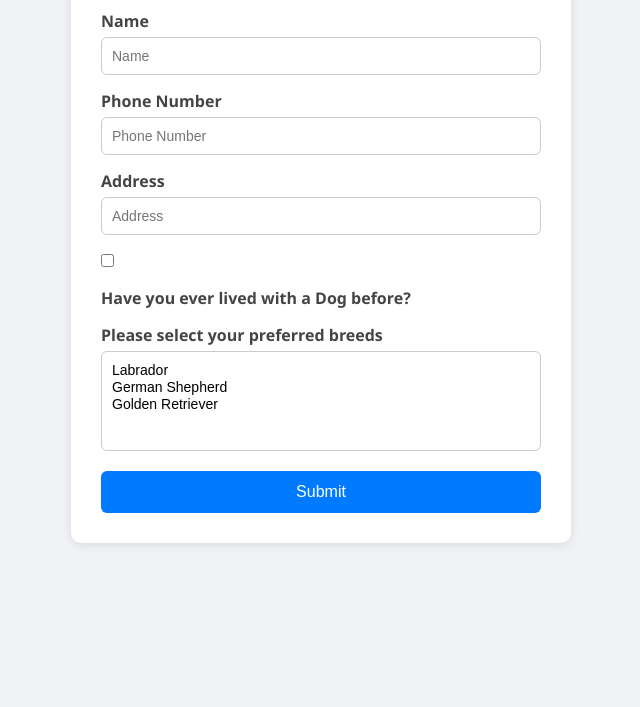
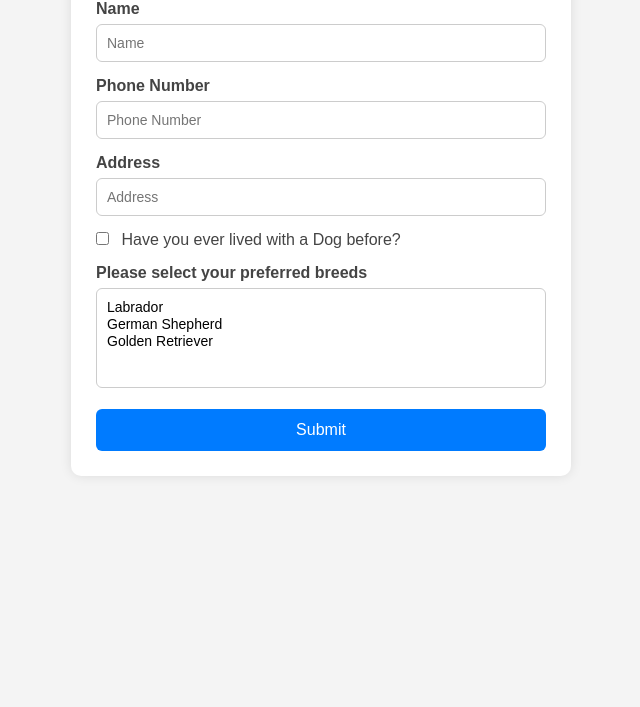
Before and after one commit to acciojob/dog-adoption-application-prabhu26k, a website: page main.html in a window 1280 px wide. Shown: the part 93-800 px from the top of the page, without its empty margins (319-959 px from the left). Drawn offline with Linux system fonts and the light colour scheme.

Commit message:
created a submission

```diff
--- a/main.html
+++ b/main.html
@@ -12,6 +12,7 @@
     <h2>Dog Adoption Application</h2>
 
     <form id="dogAdoptionForm">
+
       <!-- Name -->
       <label for="name">Name</label>
       <input type="text" id="name" name="name" placeholder="Name" required>
@@ -24,22 +25,24 @@
       <label for="address">Address</label>
       <input type="text" id="address" name="address" placeholder="Address" required>
 
-      <!-- Lived with dog checkbox -->
+      <!-- Checkbox -->
       <div class="checkbox-group">
-        <input type="checkbox" id="livedWithDog" name="livedWithDog" value="Have you ever lived with a Dog before?">
-        <label for="livedWithDog">Have you ever lived with a Dog before?</label>
+        <label>
+          <input type="checkbox" id="livedWithDog" name="livedWithDog" value="Have you ever lived with a Dog before?">
+          Have you ever lived with a Dog before?
+        </label>
       </div>
 
-      <!-- Breed selection -->
+      <!-- Multi-select -->
       <label for="breeds">Please select your preferred breeds</label>
-      <select id="breeds" name="breeds[]" multiple required>
+      <select id="breeds" name="multiSelect" multiple required>
         <option value="Labrador">Labrador</option>
         <option value="German Shepherd">German Shepherd</option>
         <option value="Golden Retriever">Golden Retriever</option>
       </select>
 
-      <!-- Submit -->
-      <input type="submit" id="submit" value="Submit">
+      <!-- Submit Button -->
+      <button type="submit" id="submit">Submit</button>
     </form>
   </div>
 
--- a/script.js
+++ b/script.js
@@ -1,4 +1,26 @@
-document.getElementById('dogAdoptionForm').addEventListener('submit', function(event) {
-  event.preventDefault(); // Prevent default form submission
-  alert("Your form is submitted");
+document.addEventListener('DOMContentLoaded', () => {
+  const form = document.getElementById('dogAdoptionForm');
+
+  form.addEventListener('submit', function (event) {
+    event.preventDefault();
+
+    // Dynamically collect all form data
+    const name = form.name.value;
+    const phone = form.phone.value;
+    const address = form.address.value;
+    const livedWithDog = form.livedWithDog.checked ? form.livedWithDog.value : 'No';
+
+    const selectedBreeds = Array.from(form.multiSelect.selectedOptions).map(option => option.value);
+
+    // Dynamic summary (for confirmation or debug)
+    const summary = `
+      Name: ${name}
+      Phone: ${phone}
+      Address: ${address}
+      Lived With Dog Before: ${livedWithDog}
+      Selected Breeds: ${selectedBreeds.join(', ')}
+    `;
+
+    alert("Your form is submitted.\n\n" + summary);
+  });
 });
--- a/styles.css
+++ b/styles.css
@@ -1,48 +1,47 @@
-/* General Reset */
+/* Reset */
 * {
   margin: 0;
   padding: 0;
   box-sizing: border-box;
 }
 
-/* Body Styling */
+/* Body */
 body {
-  font-family: 'Segoe UI', Tahoma, Geneva, Verdana, sans-serif;
-  background-color: #f0f2f5;
+  font-family: Arial, sans-serif;
+  background: #f4f4f4;
   padding: 20px;
 }
 
-/* Form Container */
+/* Container */
 .form-container {
-  background-color: white;
   max-width: 500px;
   margin: auto;
-  padding: 30px;
+  background: #fff;
+  padding: 25px;
   border-radius: 10px;
-  box-shadow: 0 2px 10px rgba(0,0,0,0.1);
+  box-shadow: 0 0 12px rgba(0, 0, 0, 0.1);
 }
 
-/* Heading */
+/* Headings */
 h2 {
   text-align: center;
   margin-bottom: 20px;
   color: #333;
 }
 
-/* Labels */
+/* Labels and Inputs */
 label {
   display: block;
   margin-top: 15px;
-  font-weight: 600;
+  font-weight: bold;
   color: #444;
 }
 
-/* Text Inputs and Select */
 input[type="text"],
 select {
   width: 100%;
   padding: 10px;
-  margin-top: 5px;
+  margin-top: 6px;
   border: 1px solid #ccc;
   border-radius: 6px;
   font-size: 14px;
@@ -52,9 +51,13 @@ select[multiple] {
   height: 100px;
 }
 
-/* Checkbox Group */
+/* Checkbox */
 .checkbox-group {
   margin-top: 15px;
+}
+
+.checkbox-group label {
+  font-weight: normal;
 }
 
 input[type="checkbox"] {
@@ -62,19 +65,19 @@ input[type="checkbox"] {
 }
 
 /* Submit Button */
-input[type="submit"] {
+button[type="submit"] {
   width: 100%;
+  margin-top: 20px;
   padding: 12px;
-  background-color: #007bff;
+  background: #007bff;
   color: white;
   font-size: 16px;
   border: none;
   border-radius: 6px;
-  margin-top: 20px;
   cursor: pointer;
   transition: background 0.3s;
 }
 
-input[type="submit"]:hover {
-  background-color: #0056b3;
+button[type="submit"]:hover {
+  background: #0056b3;
 }
```
